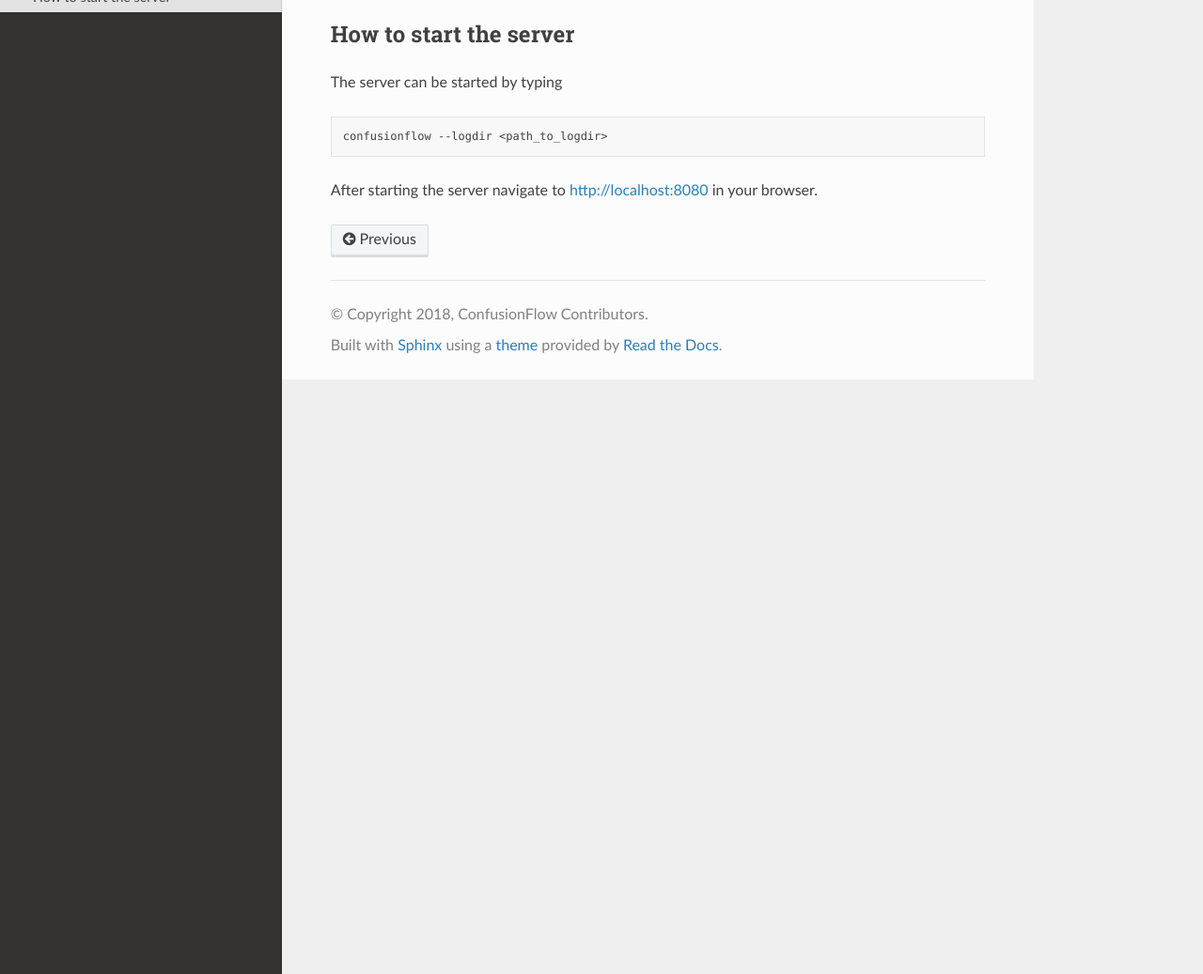
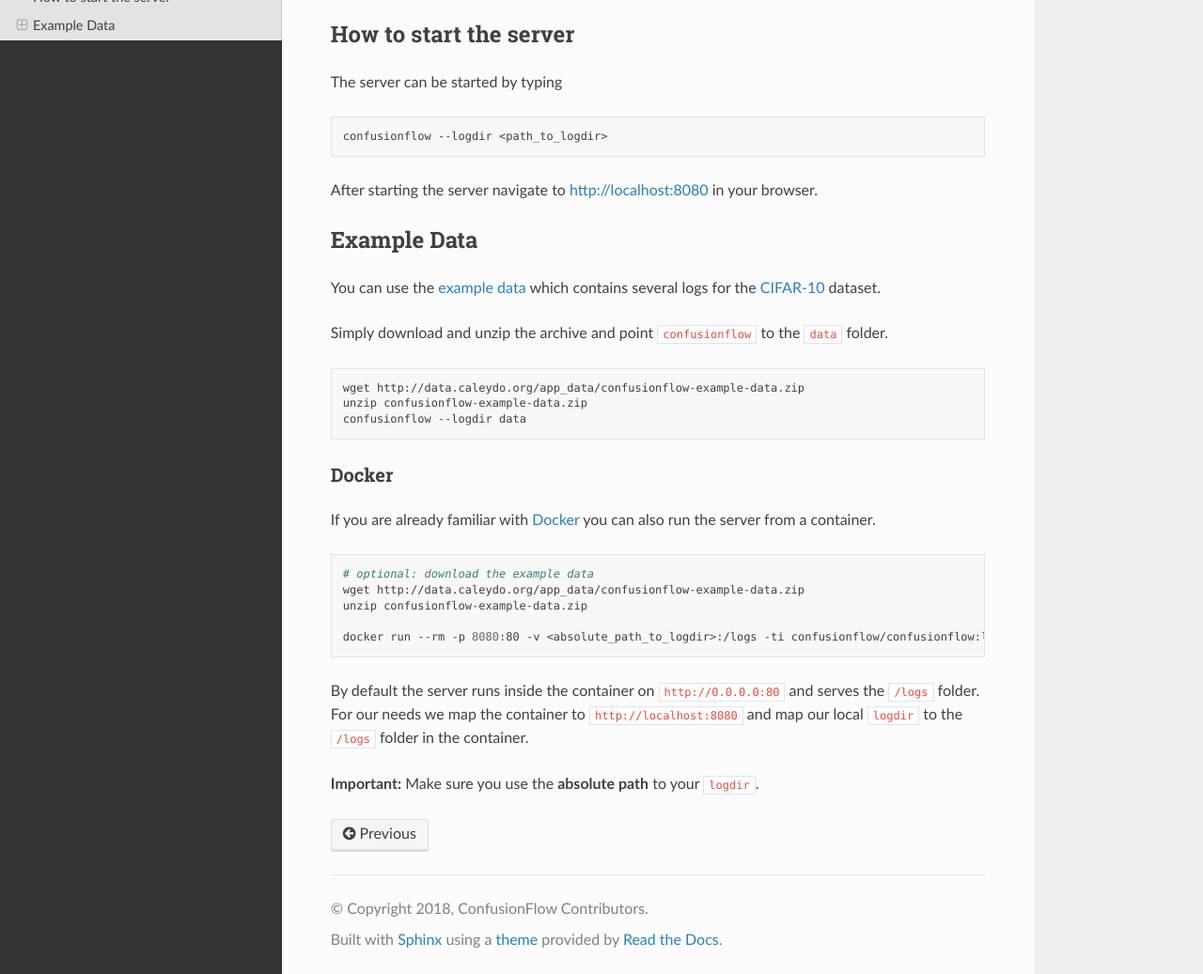
Before and after one commit to ConfusionFlow/confusionflow, a Sphinx documentation site: the page built from docs/server.rst, in a window 1280 px wide and 1301 px high, cut to the strip 264-1301 px from the top of the window. Shown: the whole strip at 94% size. Built offline with Sphinx 7.4.7 and the Read the Docs theme 2.0.0, drawn with Linux system fonts in a browser that asks for light colours.

Commit message:
update documentation

```diff
--- a/docs/logging.rst
+++ b/docs/logging.rst
@@ -19,7 +19,7 @@ How to log a run
 
 Usage Example tf.keras
 ~~~~~~~~~~~~~~~~~~~~~~
-`tf.keras - example code <https://github.com/confusionflow/confusionflow/tree/master/examples/tf.keras/fashion-mnist>`_
+tf.keras - example code `[link to example] <https://github.com/confusionflow/confusionflow/tree/master/examples/tf.keras/fashion-mnist>`_
 
 .. literalinclude:: ../examples/tf.keras/fashion-mnist/fashion-mnist_demo.py
    :lines: 25-
@@ -28,7 +28,7 @@ Usage Example tf.keras
 
 Usage Example torch
 ~~~~~~~~~~~~~~~~~~~
-`torch - example code <https://github.com/confusionflow/confusionflow/tree/master/examples/torch/mnist>`_
+torch - example code `[link to example] <https://github.com/confusionflow/confusionflow/tree/master/examples/torch/mnist>`_
 
 .. literalinclude:: ../examples/torch/mnist/mnist_demo.py
    :lines: 102-
--- a/docs/server.rst
+++ b/docs/server.rst
@@ -14,3 +14,36 @@ The server can be started by typing
 
 
 After starting the server navigate to http://localhost:8080 in your browser.
+
+
+Example Data
+------------
+
+You can use the `example data <http://data.caleydo.org/app_data/confusionflow-example-data.zip>`_ which contains several logs for the `CIFAR-10 <https://www.cs.toronto.edu/~kriz/cifar.html>`_ dataset.
+
+Simply download and unzip the archive and point ``confusionflow`` to the ``data`` folder.
+
+.. code-block:: bash
+
+    wget http://data.caleydo.org/app_data/confusionflow-example-data.zip
+    unzip confusionflow-example-data.zip
+    confusionflow --logdir data
+
+
+Docker
+~~~~~~
+
+If you are already familiar with `Docker <https://docs.docker.com/get-started/>`_ you can also run the server from a container.
+
+.. code-block:: bash
+
+    # optional: download the example data
+    wget http://data.caleydo.org/app_data/confusionflow-example-data.zip
+    unzip confusionflow-example-data.zip
+
+    docker run --rm -p 8080:80 -v <absolute_path_to_logdir>:/logs -ti confusionflow/confusionflow:latest
+
+By default the server runs inside the container on ``http://0.0.0.0:80`` and serves the ``/logs`` folder.
+For our needs we map the container to ``http://localhost:8080`` and map our local ``logdir`` to the ``/logs`` folder in the container.
+
+**Important:** Make sure you use the **absolute path** to your ``logdir``.
```
